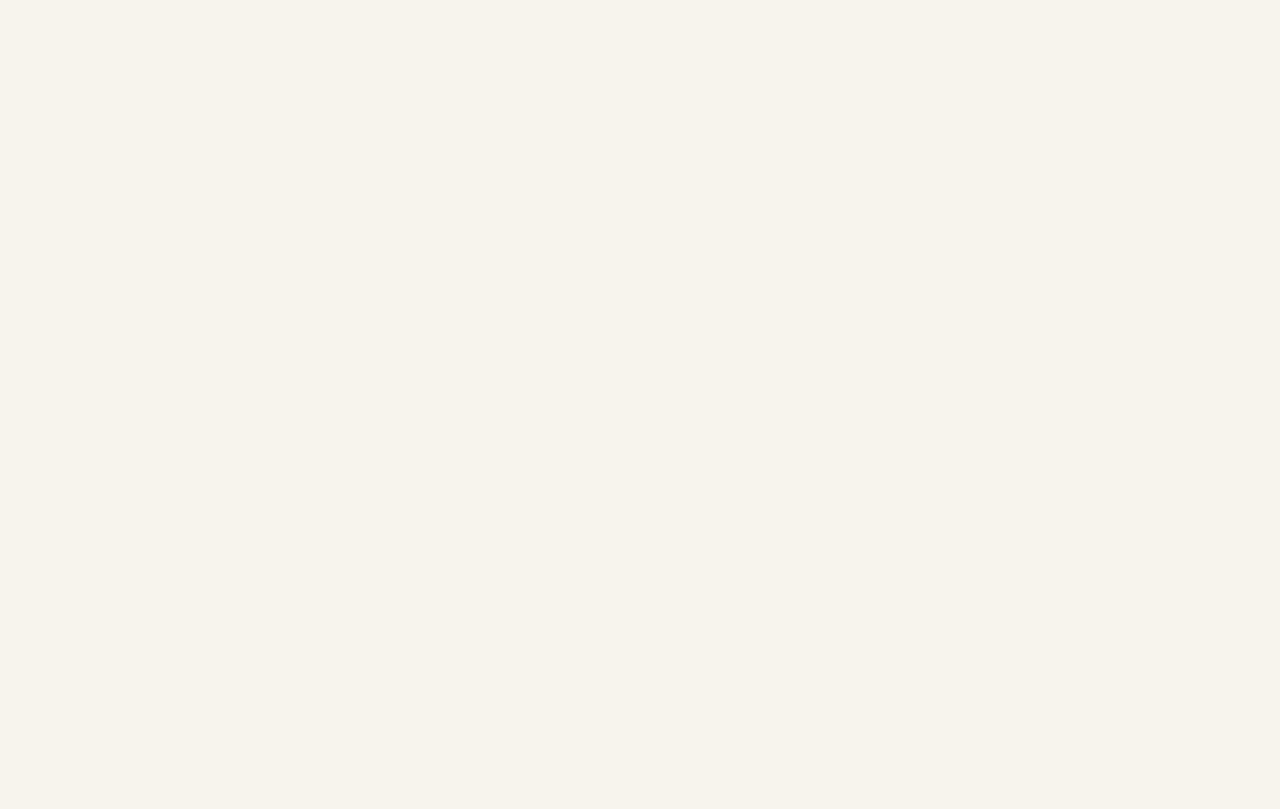
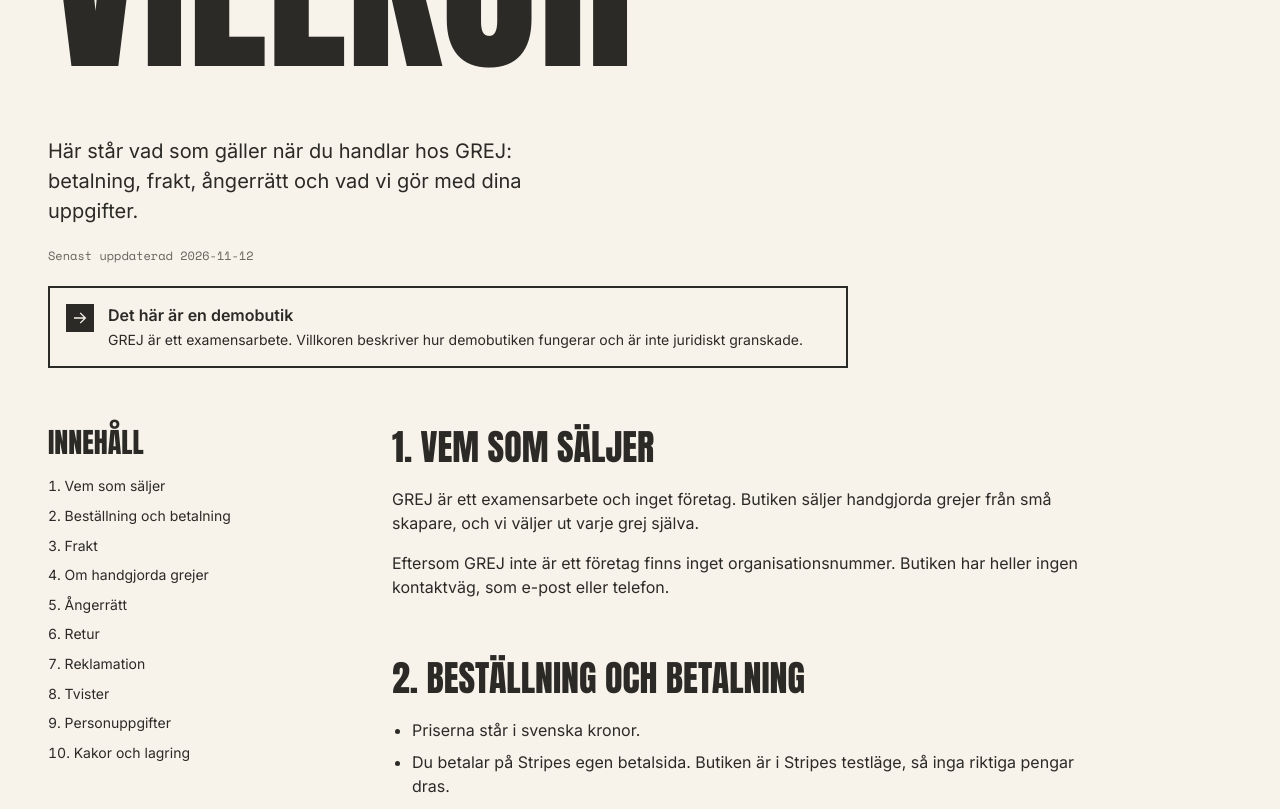
Before and after one commit to HannaJ95/grej, an Angular app in the folder client/: page /villkor in a window 1280 px wide. Before the commit this address led to /. Shown: the part 280-1089 px from the top of the page. Before the commit the page ends 800 px from the top, so only its background shows below. Built offline with nearby package versions, Linux system fonts and the light colour scheme; no server answers.

Commit message:
Add the Villkor page

```diff
--- a/client/src/app/app.routes.ts
+++ b/client/src/app/app.routes.ts
@@ -28,6 +28,11 @@ export const routes: Routes = [
         path: 'om-grej',
         loadComponent: () =>
           import('./features/shop/about-page/about-page').then((m) => m.AboutPage),
+      },
+      {
+        path: 'villkor',
+        loadComponent: () =>
+          import('./features/shop/terms-page/terms-page').then((m) => m.TermsPage),
       },
       {
         path: 'kassa/tack',
--- a/client/src/app/features/shop/about-page/about-page.scss
+++ b/client/src/app/features/shop/about-page/about-page.scss
@@ -5,28 +5,6 @@ h3,
 p {
   margin: 0;
   overflow-wrap: anywhere;
-}
-
-.hero {
-  display: flex;
-  flex-direction: column;
-  gap: var(--space-20);
-  padding-block: var(--space-20) var(--space-40);
-
-  @media (width >= 48rem) {
-    gap: var(--space-24);
-    padding-block: var(--space-28) var(--space-56);
-  }
-}
-
-.intro {
-  @media (width >= 48rem) {
-    max-width: 32.5rem;
-  }
-
-  @media (width >= 64rem) {
-    max-width: 33.75rem;
-  }
 }
 
 .art {
--- a/client/src/app/features/shop/about-page/about-page.ts
+++ b/client/src/app/features/shop/about-page/about-page.ts
@@ -10,7 +10,7 @@ import { Icon } from '../../../shared/icons/icon';
   selector: 'app-about-page',
   imports: [RouterLink, Breadcrumb, Button, DemoNotice, Icon],
   templateUrl: './about-page.html',
-  styleUrl: './about-page.scss',
+  styleUrls: ['../page-hero.scss', './about-page.scss'],
   host: { class: 'page-width' },
 })
 export class AboutPage {
--- /dev/null
+++ b/client/src/app/features/shop/page-hero.scss
@@ -0,0 +1,22 @@
+// The top of the shop's text pages, Om GREJ and Villkor.
+.hero {
+  display: flex;
+  flex-direction: column;
+  gap: var(--space-20);
+  padding-block: var(--space-20) var(--space-40);
+
+  @media (width >= 48rem) {
+    gap: var(--space-24);
+    padding-block: var(--space-28) var(--space-56);
+  }
+}
+
+.intro {
+  @media (width >= 48rem) {
+    max-width: 32.5rem;
+  }
+
+  @media (width >= 64rem) {
+    max-width: 33.75rem;
+  }
+}
--- /dev/null
+++ b/client/src/app/features/shop/terms-page/terms-page.html
@@ -0,0 +1,50 @@
+<div class="hero">
+  <app-breadcrumb [links]="[{ label: 'Hem', path: '/' }]" current="Villkor" />
+  <h1 class="text-display-hero">Villkor</h1>
+  <p class="intro text-body-l">
+    Här står vad som gäller när du handlar hos GREJ: betalning, frakt, ångerrätt och vad vi gör med
+    dina uppgifter.
+  </p>
+  <p class="updated text-mono-s">
+    Senast uppdaterad <time datetime="2026-11-12">2026-11-12</time>
+  </p>
+  <app-demo-notice class="notice">
+    GREJ är ett examensarbete. Villkoren beskriver hur demobutiken fungerar och är inte juridiskt
+    granskade.
+  </app-demo-notice>
+</div>
+
+<div class="body">
+  <nav class="contents" aria-labelledby="contents-title">
+    <h2 class="text-display-2xs" id="contents-title">Innehåll</h2>
+    <ol class="contents-list text-body-s">
+      @for (section of sections; track section.id) {
+        <li>
+          <a routerLink="/villkor" [fragment]="section.id">{{ section.title }}</a>
+        </li>
+      }
+    </ol>
+  </nav>
+
+  <div class="sections text-body-m">
+    @for (section of sections; track section.id; let number = $index) {
+      <section class="section">
+        <!-- tabindex="-1" lets the router move the focus here, so Tab goes on from the section. -->
+        <h2 class="text-display-xs" [id]="section.id" tabindex="-1">
+          {{ number + 1 }}. {{ section.title }}
+        </h2>
+        @for (block of section.content; track $index) {
+          @if (typeof block === 'string') {
+            <p>{{ block }}</p>
+          } @else {
+            <ul class="list">
+              @for (item of block; track $index) {
+                <li>{{ item }}</li>
+              }
+            </ul>
+          }
+        }
+      </section>
+    }
+  </div>
+</div>
--- /dev/null
+++ b/client/src/app/features/shop/terms-page/terms-page.scss
@@ -0,0 +1,95 @@
+// Long words break instead of widening the page.
+h1,
+h2,
+p,
+ol,
+ul {
+  margin: 0;
+  overflow-wrap: anywhere;
+}
+
+.updated {
+  color: var(--color-text-secondary);
+}
+
+.notice {
+  max-width: 50rem;
+}
+
+// minmax(0, 1fr), so a long word can't widen the text's column.
+.body {
+  display: flex;
+  flex-direction: column;
+  gap: var(--space-40);
+  padding-block-end: var(--space-80);
+
+  @media (width >= 48rem) {
+    gap: var(--space-56);
+    padding-block-end: var(--space-120);
+  }
+
+  @media (width >= 64rem) {
+    display: grid;
+    grid-template-columns: 18rem minmax(0, 1fr);
+    align-items: start;
+    column-gap: var(--space-56);
+  }
+}
+
+.contents {
+  display: flex;
+  flex-direction: column;
+  gap: var(--space-16);
+  padding-block-end: var(--space-32);
+  border-bottom: var(--border-width-default) solid var(--color-border-subtle);
+
+  @media (width >= 64rem) {
+    padding-block-end: 0;
+    border-bottom: none;
+  }
+
+  @media (width >= 64rem) and (height >= 30rem) {
+    position: sticky;
+    top: calc(var(--shop-sticky-top) + var(--space-24));
+  }
+}
+
+.contents-list {
+  display: flex;
+  flex-direction: column;
+  gap: var(--space-10);
+  padding: 0;
+  list-style-position: inside;
+
+  a {
+    text-decoration: none;
+  }
+
+  a:hover {
+    text-decoration: underline;
+  }
+}
+
+.sections {
+  display: flex;
+  flex-direction: column;
+  gap: var(--space-40);
+  max-width: 45rem;
+
+  @media (width >= 48rem) {
+    gap: var(--space-56);
+  }
+}
+
+.section {
+  display: flex;
+  flex-direction: column;
+  gap: var(--space-16);
+}
+
+.list {
+  display: flex;
+  flex-direction: column;
+  gap: var(--space-8);
+  padding-inline-start: var(--space-20);
+}
--- /dev/null
+++ b/client/src/app/features/shop/terms-page/terms-page.ts
@@ -0,0 +1,122 @@
+import { Component } from '@angular/core';
+import { RouterLink } from '@angular/router';
+import { Breadcrumb } from '../../../shared/breadcrumb/breadcrumb';
+import { DemoNotice } from '../../../shared/demo-notice/demo-notice';
+
+interface TermsSection {
+  // The #fragment that Innehåll links to.
+  id: string;
+  title: string;
+  // A string is a paragraph, and a list of strings a bulleted list.
+  content: (string | string[])[];
+}
+
+// Only says what the shop and the API really do. No company details, contact or VAT, which the
+// shop doesn't have (scope.md).
+@Component({
+  selector: 'app-terms-page',
+  imports: [RouterLink, Breadcrumb, DemoNotice],
+  templateUrl: './terms-page.html',
+  styleUrls: ['../page-hero.scss', './terms-page.scss'],
+  host: { class: 'page-width' },
+})
+export class TermsPage {
+  protected readonly sections: TermsSection[] = [
+    {
+      id: 'saljare',
+      title: 'Vem som säljer',
+      content: [
+        'GREJ är ett examensarbete och inget företag. Butiken säljer handgjorda grejer från små skapare, och vi väljer ut varje grej själva.',
+        'Eftersom GREJ inte är ett företag finns inget organisationsnummer. Butiken har heller ingen kontaktväg, som e-post eller telefon.',
+      ],
+    },
+    {
+      id: 'bestallning',
+      title: 'Beställning och betalning',
+      content: [
+        [
+          'Priserna står i svenska kronor.',
+          'Du betalar på Stripes egen betalsida. Butiken är i Stripes testläge, så inga riktiga pengar dras.',
+          'Kortuppgifterna stannar hos Stripe. Vi ser dem aldrig och sparar dem inte.',
+          'När betalningen är klar får du en orderbekräftelse med e-post, med ordernumret, det du har köpt och leveransadressen.',
+        ],
+      ],
+    },
+    {
+      id: 'frakt',
+      title: 'Frakt',
+      content: [
+        [
+          'Vi skickar med PostNord som Paket till ombud, och bara inom Sverige.',
+          'Frakten räknas på hela beställningens vikt och storlek, och du ser den i varukorgen innan du betalar.',
+          'Vi packar din beställning inom 1–2 arbetsdagar. Sedan hämtar du ut paketet hos ditt PostNord-ombud, normalt inom 2–4 arbetsdagar.',
+        ],
+      ],
+    },
+    {
+      id: 'handgjort',
+      title: 'Om handgjorda grejer',
+      content: [
+        'Allt i butiken är gjort för hand, så inga två grejer är exakt likadana. Små skillnader i form, färg och yta mot bilderna är en del av hantverket och inget fel.',
+      ],
+    },
+    {
+      id: 'angerratt',
+      title: 'Ångerrätt',
+      content: [
+        'När du handlar på nätet har du 14 dagars ångerrätt. Den räknas från dagen du hämtar ut paketet.',
+      ],
+    },
+    {
+      id: 'retur',
+      title: 'Retur',
+      content: [
+        'I demobutiken skickas inga paket, så det finns inget att skicka tillbaka. Butiken har heller ingen kontaktväg där du kan anmäla en retur.',
+      ],
+    },
+    {
+      id: 'reklamation',
+      title: 'Reklamation',
+      content: [
+        'Eftersom inga paket skickas kan ingen grej komma fram trasig eller fel. Butiken har heller ingen kontaktväg där du kan reklamera.',
+      ],
+    },
+    {
+      id: 'tvister',
+      title: 'Tvister',
+      content: ['Köpen i demobutiken görs inte på riktigt, så det finns inga tvister att lösa.'],
+    },
+    {
+      id: 'personuppgifter',
+      title: 'Personuppgifter',
+      content: [
+        'När du betalar fyller du i namn, e-post och adress på Stripes betalsida. Först när betalningen är klar sparar vi dem på din beställning. Om en beställning sparar vi:',
+        [
+          'ditt namn och din e-postadress',
+          'leveransadressen: gatuadress, postnummer, ort och land',
+          'vad du har köpt, hur många och till vilket pris',
+          'fraktsättet, frakten och totalsumman',
+          'ordernumret, datumet och Stripes id för betalningen',
+        ],
+        'Inga kortuppgifter och inget telefonnummer sparas.',
+        'Uppgifterna används för orderbekräftelsen och för att packa och skicka paketet. Bara butikens admin kan se dem.',
+        'Stripe tar emot betalningen, Resend skickar orderbekräftelsen och databasen ligger hos Supabase.',
+        'Beställningar raderas inte i butiken. De försvinner först när demobutiken återställs.',
+      ],
+    },
+    {
+      id: 'lagring',
+      title: 'Kakor och lagring',
+      content: [
+        'GREJ sätter inga egna kakor (cookies) och har ingen spårning eller besöksstatistik.',
+        'Två saker sparas i din webbläsare (localStorage):',
+        [
+          'varukorgen, så att den finns kvar när du laddar om sidan',
+          'ditt val av ljust eller mörkt läge, om du har gjort ett',
+        ],
+        'Typsnitten hämtas från Google Fonts och bilderna från Supabase, så din webbläsare kontaktar deras servrar. Supabases server sätter en teknisk kaka, __cf_bm, som skyddar mot bottar och försvinner efter 30 minuter.',
+        'Stripes betalsida är Stripes egen sida, med Stripes egna villkor.',
+      ],
+    },
+  ];
+}
--- a/client/src/styles/_base.scss
+++ b/client/src/styles/_base.scss
@@ -25,11 +25,12 @@ body:has(app-admin-layout) {
   padding: 0;
 }
 
-// The shop header's height, so focused elements stay below it.
+// The shop header's height, so focused elements stay below it. The extra space-8 keeps the focus
+// ring visible, like in the admin.
 html:has(app-shop-layout) {
   --shop-sticky-top: 4rem;
 
-  scroll-padding-top: var(--shop-sticky-top);
+  scroll-padding-top: calc(var(--shop-sticky-top) + var(--space-8));
 }
 
 // What sticks at the top of an admin page: the app bar below 1024 px, AdminPageHeader from
```
Also changed, not shown: 1 other file (tests, documents, lock files or other folders).
